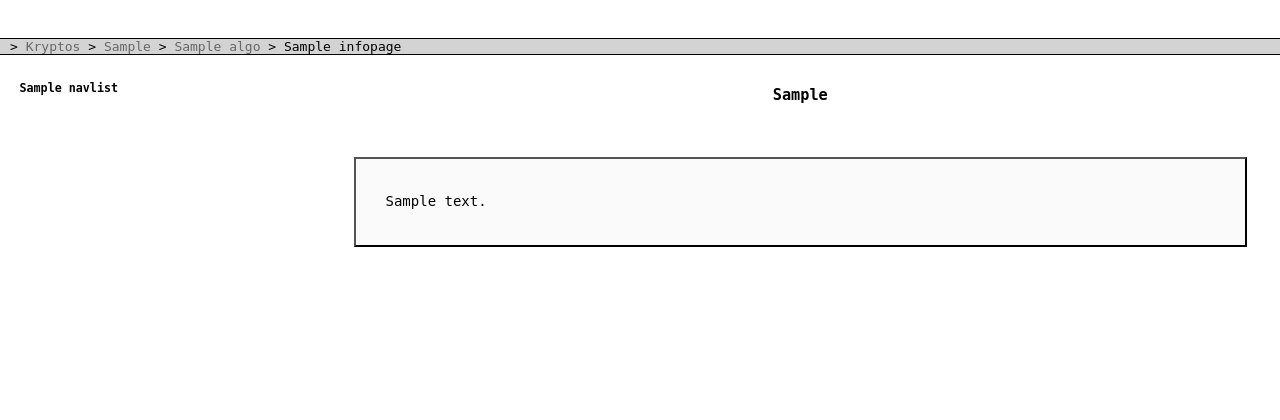
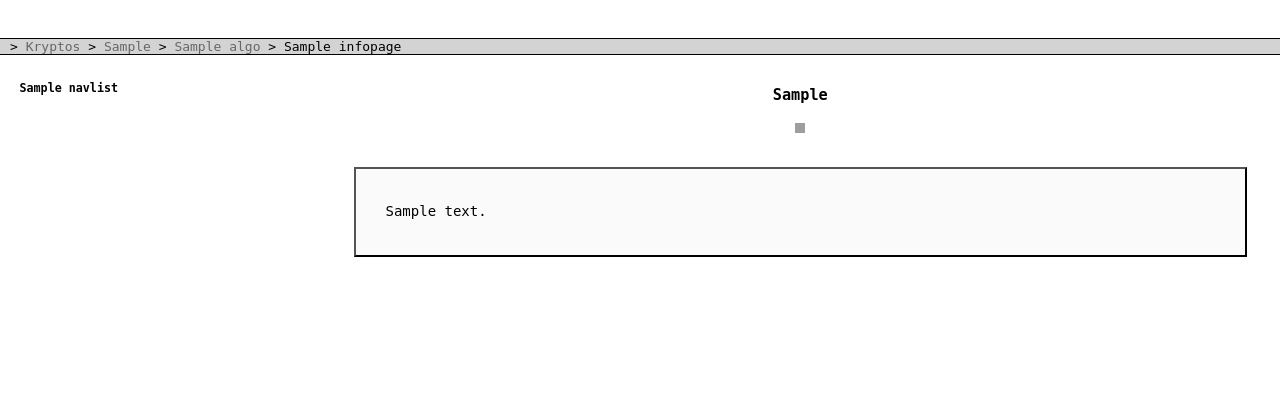
Before and after one commit to zeratul2099/crypt_app, a Django app: template templates/infopage.html in a window 1280 px wide. Shown: the part 65-485 px from the top of the page. Run offline with Django 3.2, Linux system fonts and the light colour scheme; the template is opened without the code that fills it: most values are stand-ins (such as "Sample title", 1, 10 or a date in 2020); grey boxes are pictures that could not be loaded.

Commit message:
Revert "infopage.html"
This reverts commit 61fafd197487656369fc43b7bf3c0ea02b09c96a.

```diff
--- a/templates/infopage.html
+++ b/templates/infopage.html
@@ -109,13 +109,9 @@
                     width="{{ infopage.i_width }}" height="{{ infopage.i_height }}">
             </object>
         {% else %}
-        <script src="/content/svg.js" data-path="/content/" ></script>
-        <object id="testSVG" src="/content/{{ infopage.algo.type }}/{{ infopage.image }}.svg"
-        classid="image/svg+xml" width="{{ infopage.i_width }}" height="{{ infopage.i_height }}">
-        <!--<img src='/content/{{ infopage.algo.type }}/{{ infopage.image }}.{{ pictype }}'
+        <img src='/content/{{ infopage.algo.type }}/{{ infopage.image }}.{{ pictype }}'
              width="{{ infopage.i_width }}" height="{{ infopage.i_height }}" >
-        </img>-->
-        </object>
+        </img>
         {% endifequal %}
         </td>
     </tr>
```
